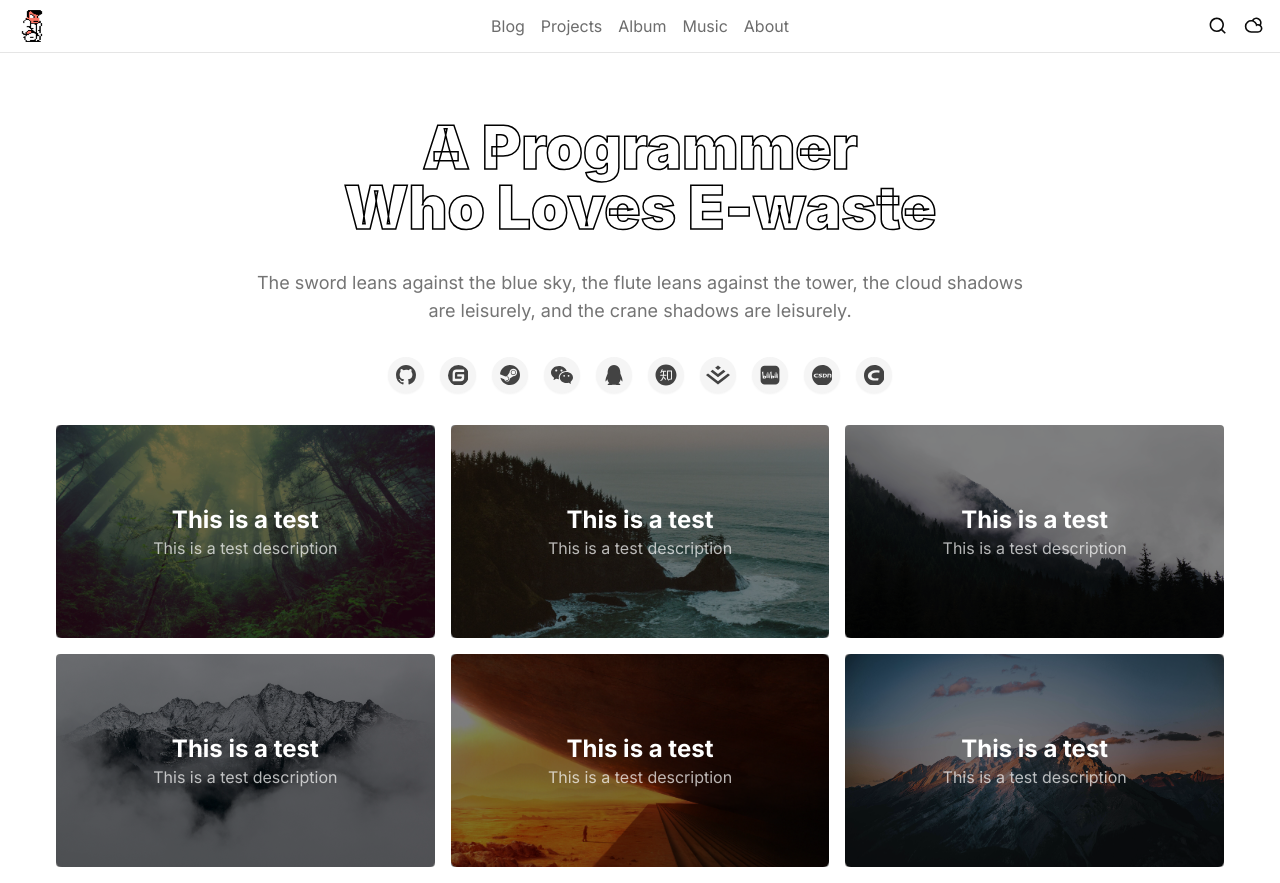
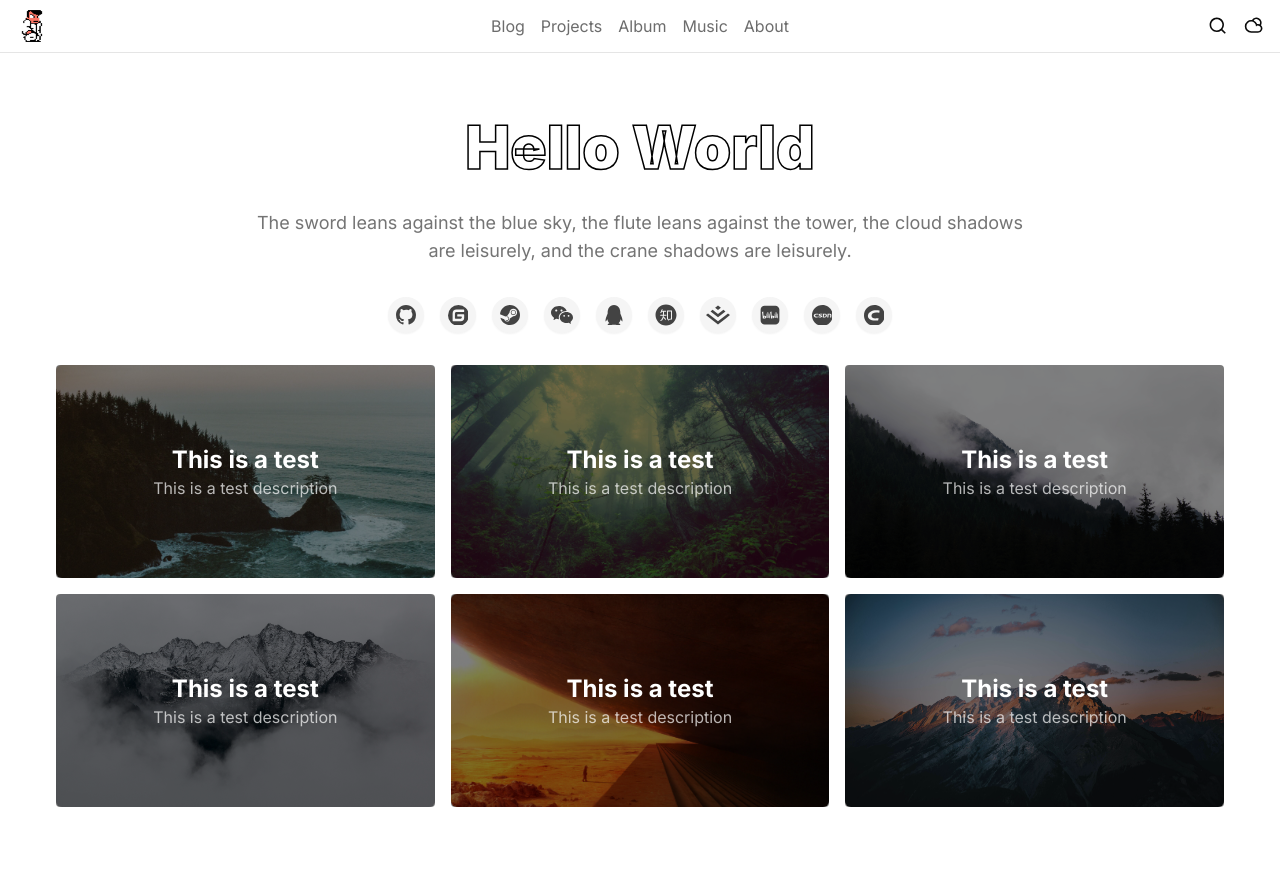
Before and after one commit to CatKeee/fish-blog-new, a Next.js app: page / in a window 1280 px wide. After the commit the page ends 823 px from the top, so only its background shows below. Built offline with nearby package versions, Linux system fonts and the light colour scheme.

Commit message:
init: init

```diff
--- a/src/app/page.tsx
+++ b/src/app/page.tsx
@@ -13,13 +13,13 @@ export const metadata: Metadata = {
 
 const homeData = [
   {
-    bg: "/bg/01.jpg",
+    bg: "/bg/02.jpg",
     title: "This is a test",
     desc: "This is a test description",
     href: "/",
   },
   {
-    bg: "/bg/02.jpg",
+    bg: "/bg/01.jpg",
     title: "This is a test",
     desc: "This is a test description",
     href: "/",
@@ -56,8 +56,9 @@ export default function Home() {
       <div className="">
         <section className="flex flex-col gap-8">
           <h1 className="text-edge-outline pt-8 text-center text-4xl font-black transition-[font-size] sm:pt-12 sm:text-6xl">
-            A Programmer <br />
-            Who Loves E-waste
+            {/* A Programmer <br />
+            Who Loves E-waste */}
+            Hello World
           </h1>
           <p className="mx-auto max-w-3xl text-center text-lg text-secondary-foreground/60">
             {/* Although the road is long, it will come; although the task is
```
